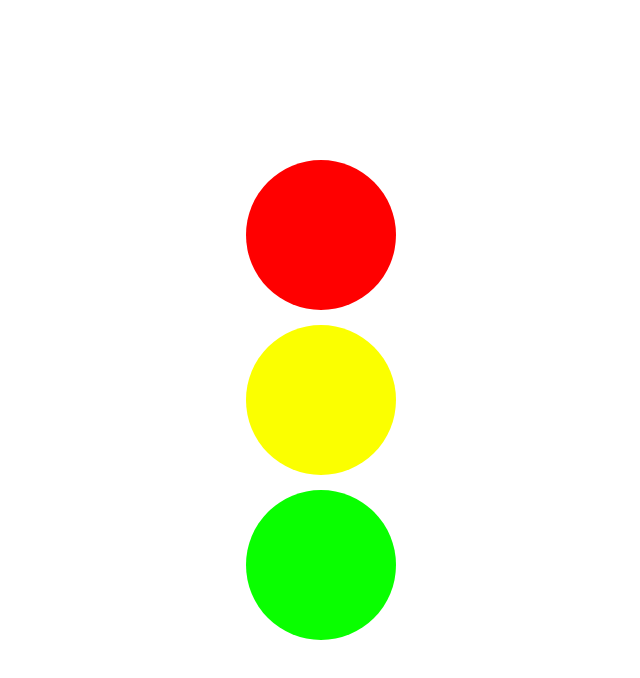
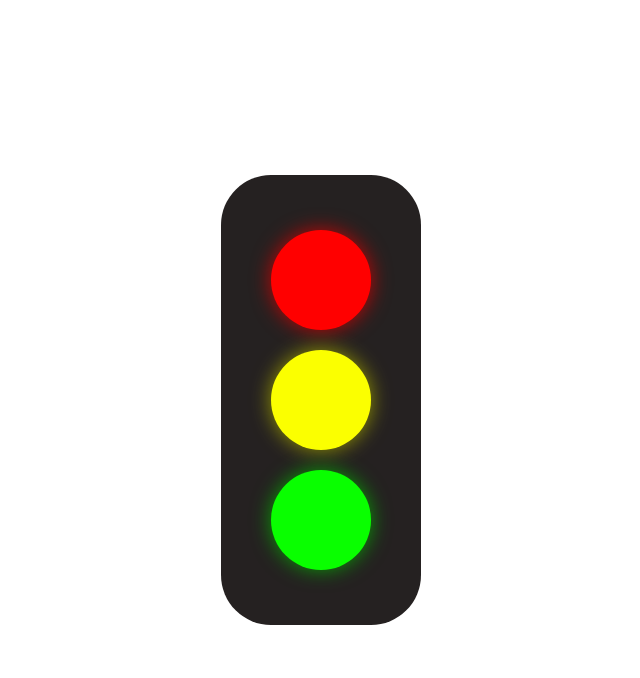
Before and after one commit to NathaliaNascimentoReis/projeto-armazenamento, a plain HTML site: page pages/atividade3.html in a window 1280 px wide. Shown: the whole page, without its empty margins (319-959 px from the left). Drawn offline with Linux system fonts and the light colour scheme.

Commit message:
feat: resolve atividade 4

```diff
--- a/assets/styles/atividade3.css
+++ b/assets/styles/atividade3.css
@@ -4,33 +4,47 @@
     box-sizing: border-box;
 }
 
+body {
+    height: 100vh;
+    display: flex;
+    align-items: center;
+    justify-content: center;
+}
+
 .semaforo-cores {
-    height: 100vh;
+    width: 200px;
+    height: 450px;
+    margin-top: auto;
+    padding: 10px;
     display:flex;
-    gap: 15px;
-    padding: 10px;
+    border-radius: 50px;
+    background-color: rgb(37, 33, 33);
+    align-items: center;
+    gap: 20px;
     flex-direction: column;
-    background-color: white;
-    border-radius: 8px;
     justify-content: center;
-    align-items: center;
 }
 
 .luz-vermelha {
-    width: 150px;
-    height: 150px;
+    width: 100px;
+    height: 100px;
+    background-color: red;
     border-radius: 50%;
-    background-color: red;
+    box-shadow: 0 0 20px rgb(197, 4, 4);
 }
+
 .luz-amarela {
-    width: 150px;
-    height: 150px;
+    width: 100px;
+    height: 100px;
+    background-color: rgb(251, 255, 0);
     border-radius: 50%;
-    background-color: rgb(251, 255, 0);
+    box-shadow: 0 0 20px rgb(149, 151, 1);
 }
+
 .luz-verde {
-    width: 150px;
-    height: 150px;
+    width: 100px;
+    height: 100px;
+    background-color: rgb(9, 255, 0);
     border-radius: 50%;
-    background-color: rgb(9, 255, 0);
+    box-shadow: 0 0 20px rgb(9, 156, 4);
 }
```
